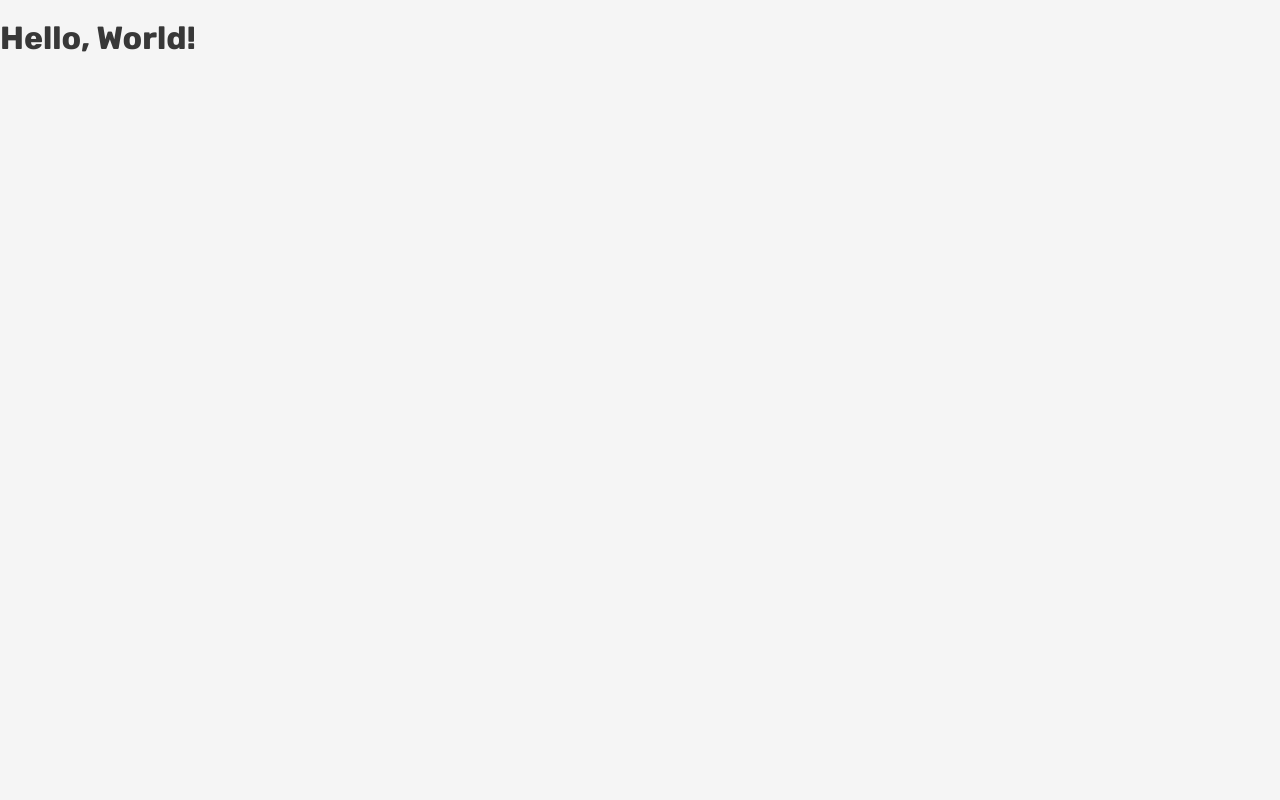
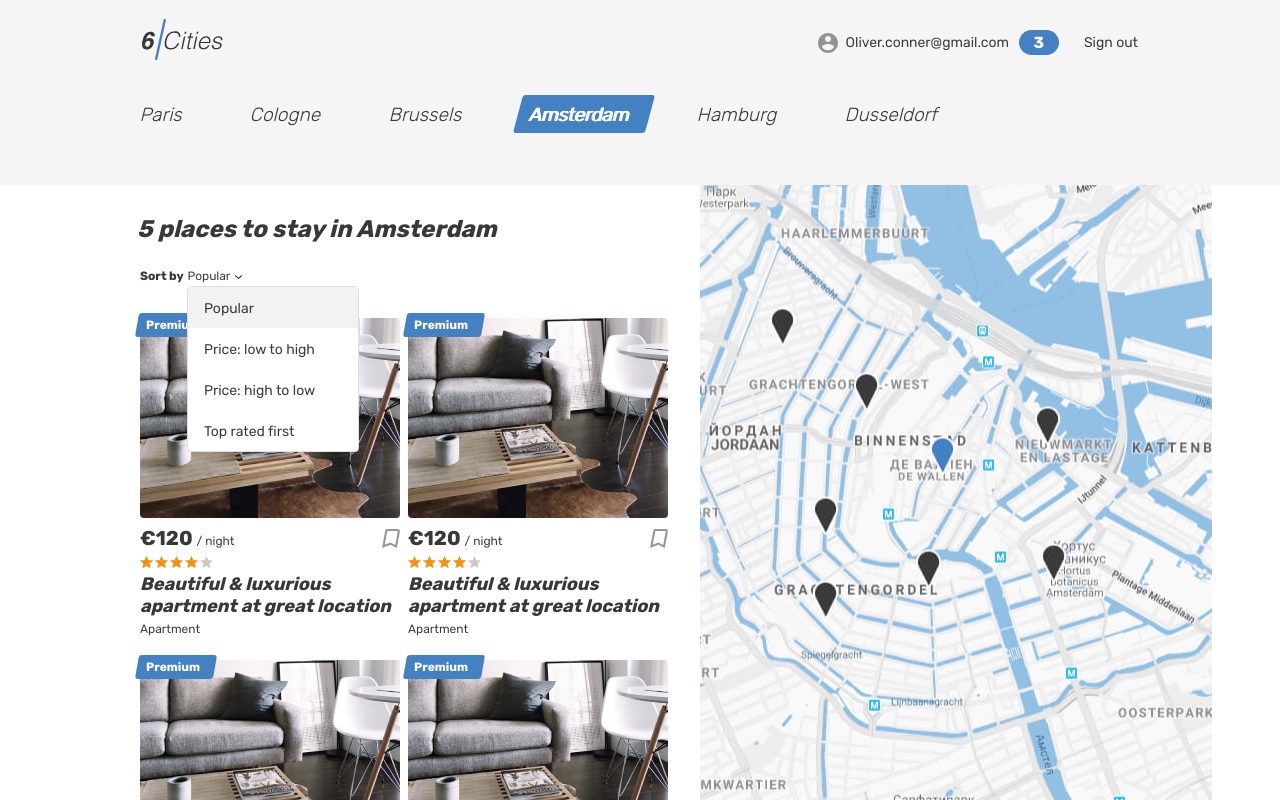
Before and after one commit to htmlacademy-react/235161-six-cities-15, a React (Vite) app: page / in a window 1280 px wide. Built offline with nearby package versions, Linux system fonts and the light colour scheme.

Commit message:
Добавил компоненты App, MainPage и PlaceCard

```diff
--- /dev/null
+++ b/src/components/app/app.tsx
@@ -0,0 +1,13 @@
+import MainPage from '../../pages/main-page/main-page';
+
+type AppScreenProps = {
+  placesToStayCount: number;
+}
+
+function App({placesToStayCount}: AppScreenProps): JSX.Element {
+  return (
+    <MainPage placesToStayCount={placesToStayCount}/>
+  );
+}
+
+export default App;
--- /dev/null
+++ b/src/components/place-card/place-card.tsx
@@ -0,0 +1,41 @@
+function PlaceCard(): JSX.Element {
+  return (
+    <article className="cities__card place-card">
+      <div className="place-card__mark">
+        <span>Premium</span>
+      </div>
+      <div className="cities__image-wrapper place-card__image-wrapper">
+        <a href="#">
+          <img className="place-card__image" src="img/apartment-01.jpg" width="260" height="200" alt="Place image"/>
+        </a>
+      </div>
+      <div className="place-card__info">
+        <div className="place-card__price-wrapper">
+          <div className="place-card__price">
+            <b className="place-card__price-value">&euro;120</b>
+            {' '}
+            <span className="place-card__price-text">&#47;&nbsp;night</span>
+          </div>
+          <button className="place-card__bookmark-button button" type="button">
+            <svg className="place-card__bookmark-icon" width="18" height="19">
+              <use xlinkHref="#icon-bookmark"></use>
+            </svg>
+            <span className="visually-hidden">To bookmarks</span>
+          </button>
+        </div>
+        <div className="place-card__rating rating">
+          <div className="place-card__stars rating__stars">
+            <span style={{width: '80%'}}></span>
+            <span className="visually-hidden">Rating</span>
+          </div>
+        </div>
+        <h2 className="place-card__name">
+          <a href="#">Beautiful &amp; luxurious apartment at great location</a>
+        </h2>
+        <p className="place-card__type">Apartment</p>
+      </div>
+    </article>
+  );
+}
+
+export default PlaceCard;
--- /dev/null
+++ b/src/const.ts
@@ -0,0 +1,3 @@
+export const Setting = {
+  PlacesToStayCount: 5
+};
--- a/src/index.tsx
+++ b/src/index.tsx
@@ -1,5 +1,7 @@
 import React from 'react';
 import ReactDOM from 'react-dom/client';
+import App from './components/app/app';
+import { Setting } from './const';
 
 const root = ReactDOM.createRoot(
   document.getElementById('root') as HTMLElement
@@ -7,6 +9,8 @@
 
 root.render(
   <React.StrictMode>
-    <h1>Hello, World!</h1>
+    <App
+      placesToStayCount={Setting.PlacesToStayCount}
+    />
   </React.StrictMode>
 );
--- /dev/null
+++ b/src/pages/main-page/main-page.tsx
@@ -0,0 +1,116 @@
+import PlaceCard from '../../components/place-card/place-card';
+
+type MainPageProps = {
+  placesToStayCount: number;
+}
+
+function MainPage({placesToStayCount}: MainPageProps): JSX.Element {
+  return (
+    <div className="page page--gray page--main">
+      <header className="header">
+        <div className="container">
+          <div className="header__wrapper">
+            <div className="header__left">
+              <a className="header__logo-link header__logo-link--active">
+                <img className="header__logo" src="img/logo.svg" alt="6 cities logo" width="81" height="41"/>
+              </a>
+            </div>
+            <nav className="header__nav">
+              <ul className="header__nav-list">
+                <li className="header__nav-item user">
+                  <a className="header__nav-link header__nav-link--profile" href="#">
+                    <div className="header__avatar-wrapper user__avatar-wrapper">
+                    </div>
+                    <span className="header__user-name user__name">Oliver.conner@gmail.com</span>
+                    <span className="header__favorite-count">3</span>
+                  </a>
+                </li>
+                <li className="header__nav-item">
+                  <a className="header__nav-link" href="#">
+                    <span className="header__signout">Sign out</span>
+                  </a>
+                </li>
+              </ul>
+            </nav>
+          </div>
+        </div>
+      </header>
+
+      <main className="page__main page__main--index">
+        <h1 className="visually-hidden">Cities</h1>
+        <div className="tabs">
+          <section className="locations container">
+            <ul className="locations__list tabs__list">
+              <li className="locations__item">
+                <a className="locations__item-link tabs__item" href="#">
+                  <span>Paris</span>
+                </a>
+              </li>
+              <li className="locations__item">
+                <a className="locations__item-link tabs__item" href="#">
+                  <span>Cologne</span>
+                </a>
+              </li>
+              <li className="locations__item">
+                <a className="locations__item-link tabs__item" href="#">
+                  <span>Brussels</span>
+                </a>
+              </li>
+              <li className="locations__item">
+                <a className="locations__item-link tabs__item tabs__item--active">
+                  <span>Amsterdam</span>
+                </a>
+              </li>
+              <li className="locations__item">
+                <a className="locations__item-link tabs__item" href="#">
+                  <span>Hamburg</span>
+                </a>
+              </li>
+              <li className="locations__item">
+                <a className="locations__item-link tabs__item" href="#">
+                  <span>Dusseldorf</span>
+                </a>
+              </li>
+            </ul>
+          </section>
+        </div>
+        <div className="cities">
+          <div className="cities__places-container container">
+            <section className="cities__places places">
+              <h2 className="visually-hidden">Places</h2>
+              <b className="places__found">{placesToStayCount} places to stay in Amsterdam</b>
+              <form className="places__sorting" action="#" method="get">
+                <span className="places__sorting-caption">Sort by</span>
+                {' '}
+                <span className="places__sorting-type" tabIndex={0}>
+                  Popular
+                  <svg className="places__sorting-arrow" width="7" height="4">
+                    <use xlinkHref="#icon-arrow-select"></use>
+                  </svg>
+                </span>
+                <ul className="places__options places__options--custom places__options--opened">
+                  <li className="places__option places__option--active" tabIndex={0}>Popular</li>
+                  <li className="places__option" tabIndex={0}>Price: low to high</li>
+                  <li className="places__option" tabIndex={0}>Price: high to low</li>
+                  <li className="places__option" tabIndex={0}>Top rated first</li>
+                </ul>
+              </form>
+              <div className="cities__places-list places__list tabs__content">
+                <PlaceCard />
+                <PlaceCard />
+                <PlaceCard />
+                <PlaceCard />
+                <PlaceCard />
+              </div>
+            </section>
+            <div className="cities__right-section">
+              <section className="cities__map map"></section>
+            </div>
+          </div>
+        </div>
+      </main>
+    </div>
+  );
+}
+
+export default MainPage;
```
